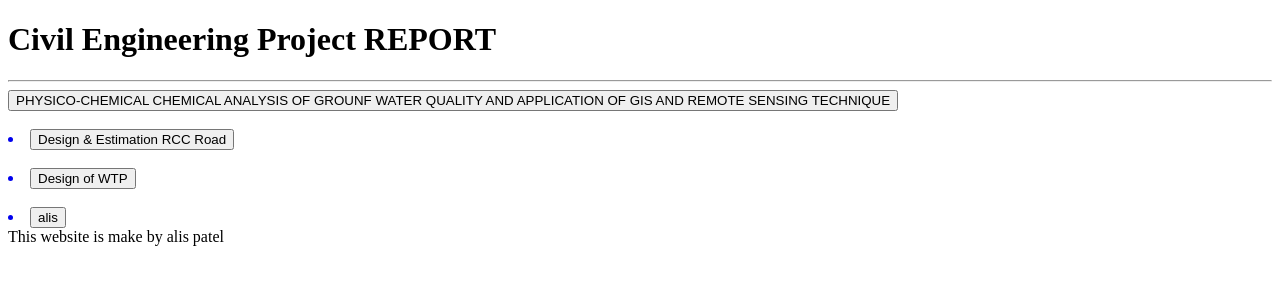
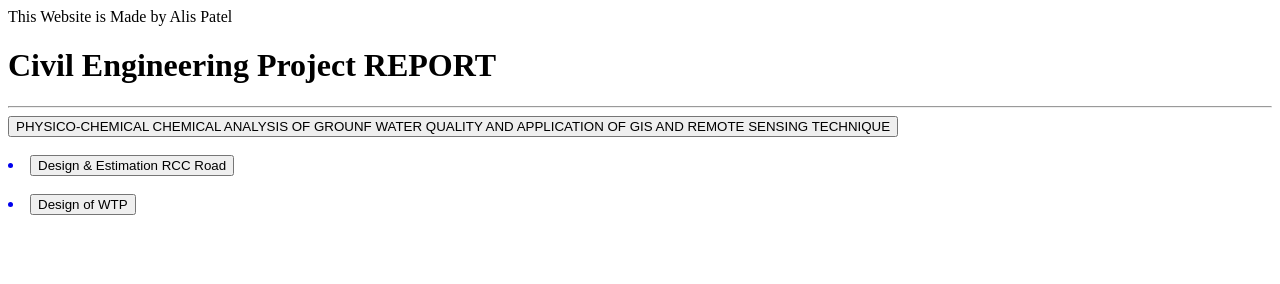
Before and after one commit to Alispatel/timePass.com, a plain HTML site: page index.html in a window 1280 px wide. Drawn offline with Linux system fonts and the light colour scheme.

Commit message:
Update index.html

```diff
--- a/index.html
+++ b/index.html
@@ -6,6 +6,7 @@
     <meta name="viewport" content="width=device-width, initial-scale=1.0">
     <title>Civil Engioneering project</title>
 </head>
+    <header>This Website is Made by Alis Patel</header>
 <body>
     <h1>Civil Engineering Project REPORT</h1>
     <hr>
@@ -16,5 +17,3 @@
     <br>
     <a href="Design of WTP.html"><li><button>Design of WTP</button></li></a>
     <br>
-    <a href="https://www.youtube.com/"><li><button>alis</button></li></a>
-    <footer>This website is make by alis patel</footer>
```
